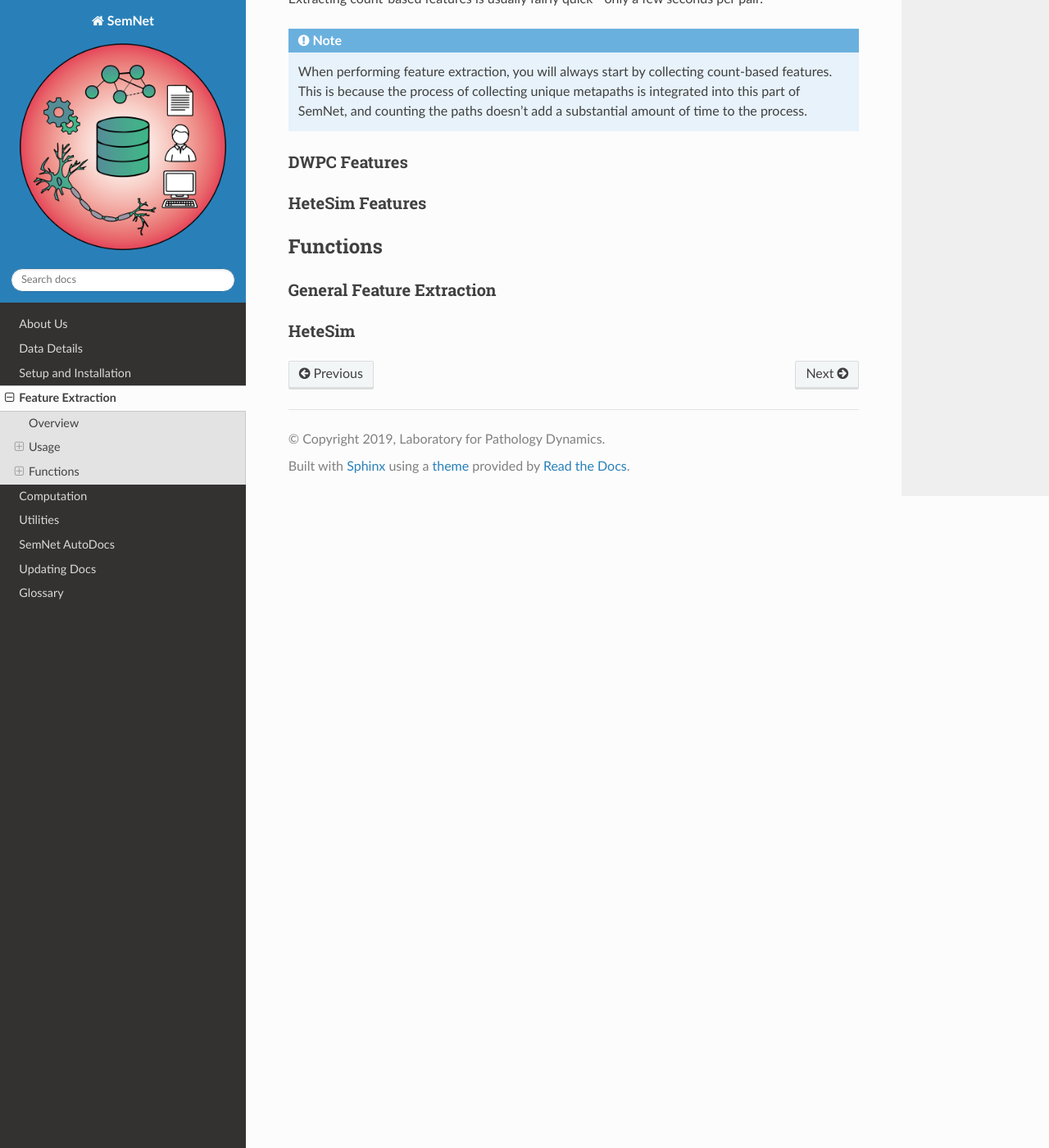
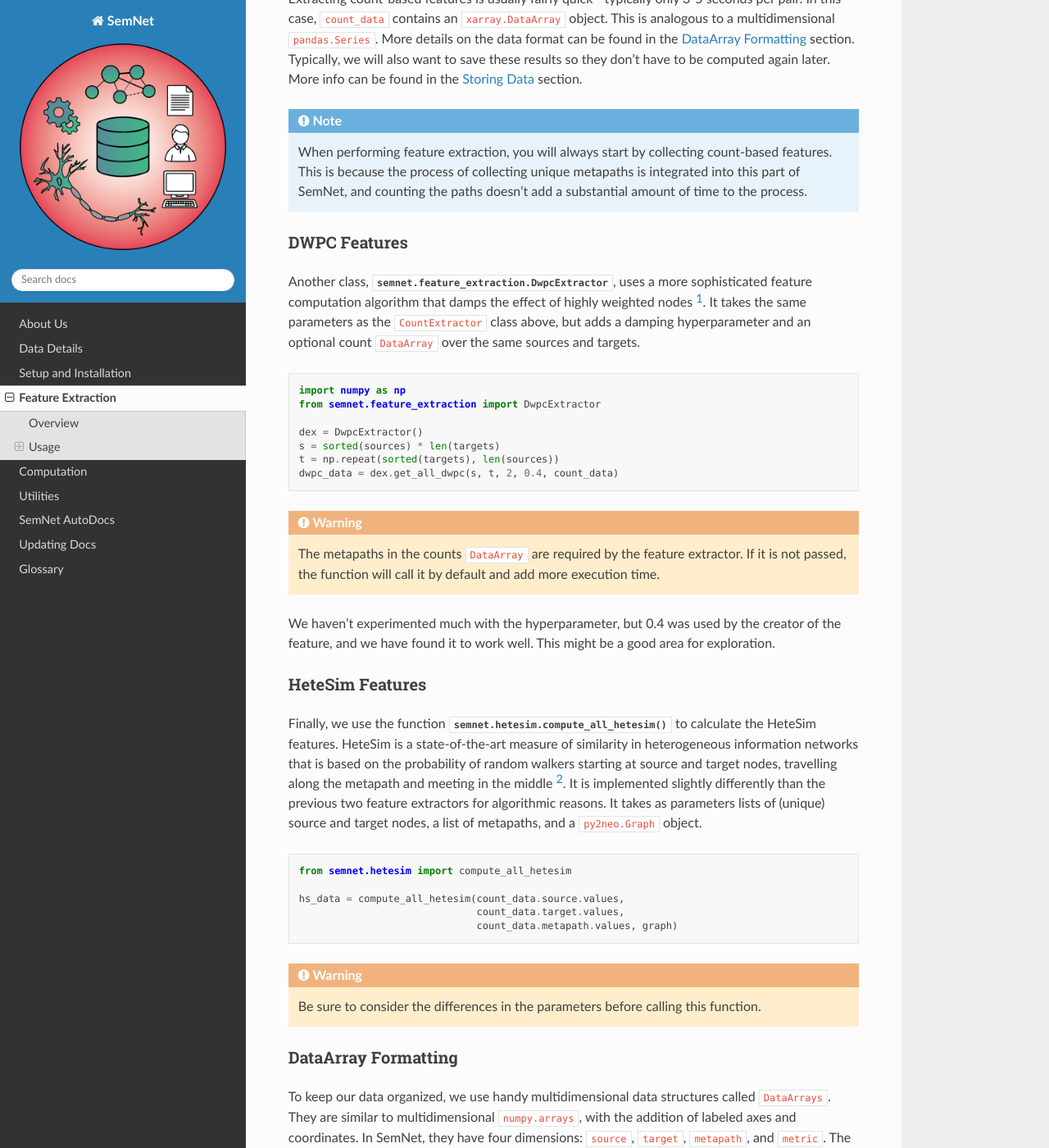
Before and after one commit to sallegri3/semnet-2, a Sphinx documentation site: the page built from docs/source/docfiles/featextract.rst, in a window 1280 px wide and 1400 px high, scrolled down 1249 px. Shown: the whole window at 82% size. Built offline with Sphinx 7.4.7 and the Read the Docs theme 2.0.0, drawn with Linux system fonts in a browser that asks for light colours; some of the changed text lies outside the part shown.

Commit message:
adding usage instructons for feature extractors

```diff
--- a/docs/source/docfiles/featextract.rst
+++ b/docs/source/docfiles/featextract.rst
@@ -32,22 +32,71 @@ The :class:`semnet.feature_extraction.CountExtractor` class is designed to find
     t = np.repeat(sorted(targets), len(sources))
     count_data = cex.get_all_metapath_counts(s, t, 2)
 
-Extracting count-based features is usually fairly quick - only a few seconds per pair.
+Extracting count-based features is usually fairly quick - typically only 3-5 seconds per pair. In this case, ``count_data`` contains an ``xarray.DataArray`` object. This is analogous to a multidimensional ``pandas.Series``. More details on the data format can be found in the :ref:`DataArray` section. Typically, we will also want to save these results so they don't have to be computed again later. More info can be found in the :ref:`DataPersistence` section.
 
 .. note:: When performing feature extraction, you will always start by collecting count-based features. This is because the process of collecting unique metapaths is integrated into this part of SemNet, and counting the paths doesn't add a substantial amount of time to the process.
 
 DWPC Features
 ^^^^^^^^^^^^^
 
+Another class, :class:`semnet.feature_extraction.DwpcExtractor`, uses a more sophisticated feature computation algorithm that damps the effect of highly weighted nodes [#]_. It takes the same parameters as the ``CountExtractor`` class above, but adds a damping hyperparameter and an optional count ``DataArray`` over the same sources and targets.
+
+.. code-block:: python
+
+    import numpy as np
+    from semnet.feature_extraction import DwpcExtractor
+
+    dex = DwpcExtractor()
+    s = sorted(sources) * len(targets)
+    t = np.repeat(sorted(targets), len(sources))
+    dwpc_data = dex.get_all_dwpc(s, t, 2, 0.4, count_data)
+
+.. warning:: The metapaths in the counts ``DataArray`` are required by the feature extractor. If it is not passed, the function will call it by default and add more execution time.
+
+We haven't experimented much with the hyperparameter, but 0.4 was used by the creator of the feature, and we have found it to work well. This might be a good area for exploration.
+
 HeteSim Features
 ^^^^^^^^^^^^^^^^
 
-Functions
----------
+Finally, we use the function :func:`semnet.hetesim.compute_all_hetesim` to calculate the HeteSim features. HeteSim is a state-of-the-art measure of similarity in heterogeneous information networks that is based on the probability of random walkers starting at source and target nodes, travelling along the metapath and meeting in the middle [#]_. It is implemented slightly differently than the previous two feature extractors for algorithmic reasons. It takes as parameters lists of (unique) source and target nodes, a list of metapaths, and a ``py2neo.Graph`` object.
 
-General Feature Extraction
-^^^^^^^^^^^^^^^^^^^^^^^^^^
+.. code-block:: python
 
+    from semnet.hetesim import compute_all_hetesim
 
-HeteSim
-^^^^^^^
+    hs_data = compute_all_hetesim(count_data.source.values,
+                                  count_data.target.values,
+                                  count_data.metapath.values, graph)
+
+.. warning:: Be sure to consider the differences in the parameters before calling this function.
+
+.. _DataArray:
+
+DataArray Formatting
+^^^^^^^^^^^^^^^^^^^^
+
+To keep our data organized, we use handy multidimensional data structures called ``DataArrays``. They are similar to multidimensional ``numpy.arrays``, with the addition of labeled axes and coordinates. In SemNet, they have four dimensions: ``source``, ``target``, ``metapath``, and ``metric``. The ``source`` and ``target`` axes are labeled with their respective CUIs, the ``metapath`` axis is labeled with a string representation of the metapath, and the ``metric`` axis is labeled with the feature calculated, so that count, DWPC, and HeteSim features can be combined into one ``DataArray``. You can find plenty of documentation for how to manipulate these data structures on the `xarray website`_.
+
+.. _DataPersistence:
+
+Storing Data
+^^^^^^^^^^^^
+
+Since these feature extraction algorithms can take several hours to run, we want to avoid duplicate runs. Fortunately, Python objects like ``xarray.DataArrays`` can be serialized, converted to a binary format, and saved to the hard drive. The ``pickle`` package makes it easy to perform these functions:
+
+.. code-block:: python
+
+    import pickle
+
+    # Saving the data object
+    with open('data.pkl', 'wb') as outfile:
+        pickle.dump(data, outfile)
+
+    # Loading the data object
+    with open('data.pkl', 'rb') as outfile:
+        data = pickle.load(outfile)
+
+.. _xarray website: http://xarray.pydata.org/en/stable/
+
+.. [#] Himmelstein, Daniel S., and Sergio E. Baranzini. "Heterogeneous network edge prediction: a data integration approach to prioritize disease-associated genes." PLoS computational biology 11.7 (2015): e1004259.
+.. [#] Shi, Chuan, et al. "HeteSim: A General Framework for Relevance Measure in Heterogeneous Networks." IEEE Trans. Knowl. Data Eng. 6.10 (2014): 2479-2492.
--- a/docs/source/setup.rst
+++ b/docs/source/setup.rst
@@ -7,7 +7,7 @@ If you haven't installed Anaconda on your machine, we recommend doing this first
 
 After installing Anaconda, we recommend setting up an environment for working with SemNet. You can do this by opening up the Anaconda prompt and entering ``conda create -name semnet-env python``. More information on managing environments can be found in the `conda environments documentation`_.
 
-Next, you will need to download a copy of SemNet from GitHub. You can do this by cloning the repository to whatever location you prefer (we recommend ``Downloads``, unless you are planning on modifying the code). Then, you'll want to switch to your newly created ``conda`` environment and install ``semnet`` using ``pip``. We summarize the Anaconda prompt input below:
+Next, you will need to download a copy of SemNet from GitHub. You can do this by cloning the repository to whatever location you prefer (we recommend ``Downloads``, unless you are planning on modifying the code). Then, you'll want to switch to your newly created ``conda`` environment and install ``semnet`` using ``pip``. Dependencies should install automatically. We summarize the Anaconda prompt input below:
 
 .. code-block:: bash
 
```
